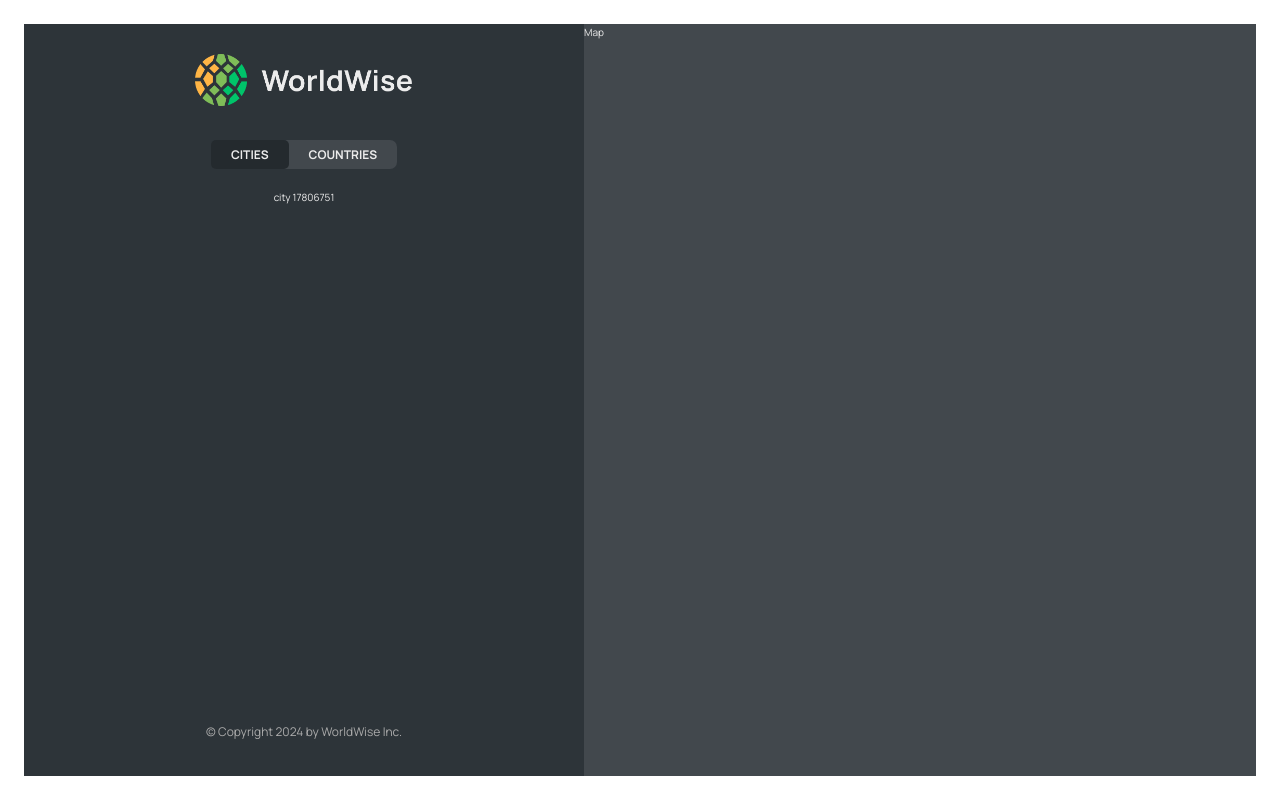
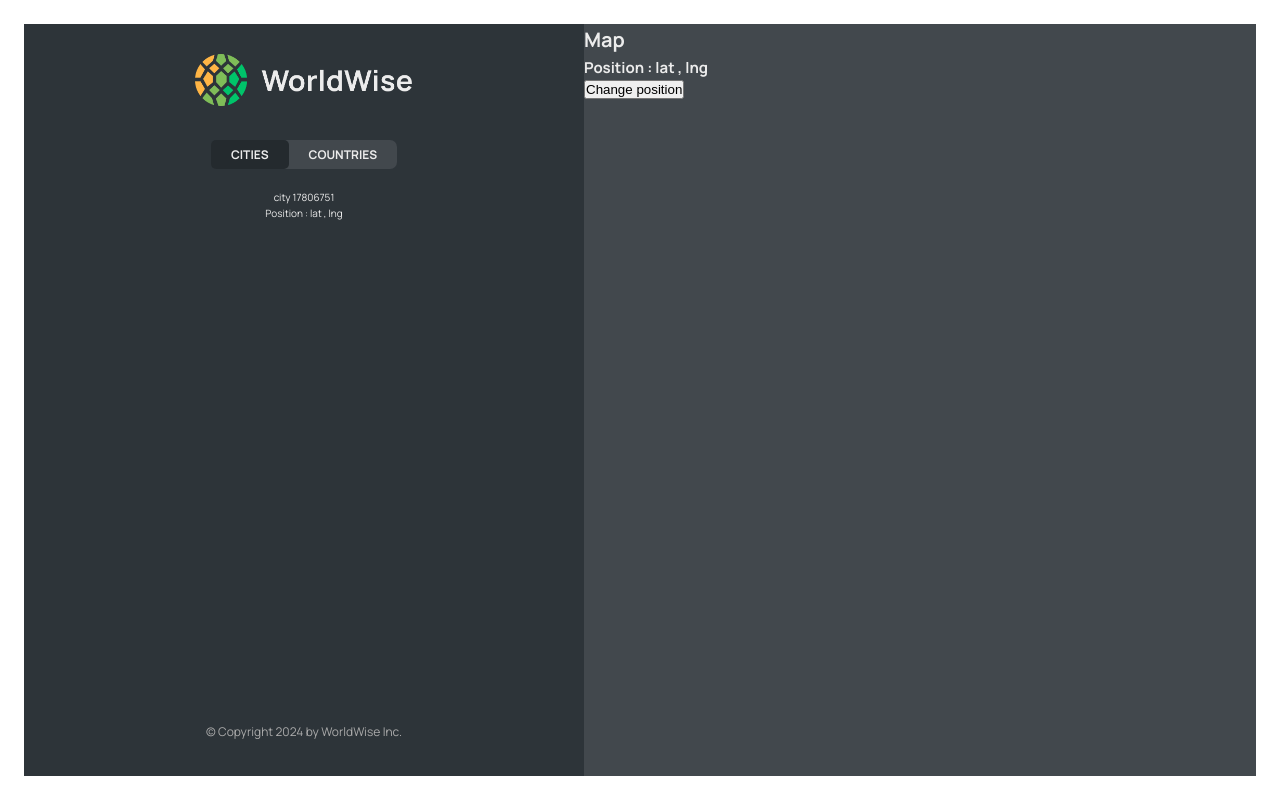
Before and after one commit to ShahadathAlam/worldwise, a React (Vite) app: page /app/cities/17806751 in a window 1280 px wide. Built offline with nearby package versions, Linux system fonts and the light colour scheme; data requests are answered from the project's data file.

Commit message:
Reading & Setting a Query String

```diff
--- a/src/components/City.jsx
+++ b/src/components/City.jsx
@@ -1,4 +1,4 @@
-import { useParams } from "react-router-dom";
+import { useParams, useSearchParams } from "react-router-dom";
 import styles from "./City.module.css";
 
 const formatDate = (date) =>
@@ -11,6 +11,11 @@
 
 function City() {
   const { id } = useParams();
+
+  const [searchParams, setSearchParams] = useSearchParams();
+
+  const lat = searchParams.get("lat");
+  const lng = searchParams.get("lng");
   // console.log(id);
   // TEMP DATA
   const currentCity = {
@@ -21,7 +26,14 @@
   };
 
   const { cityName, emoji, date, notes } = currentCity;
-  return <p>city {id}</p>;
+  return (
+    <>
+      <p>city {id}</p>
+      <p>
+        Position : lat {lat} , lng {lng}
+      </p>
+    </>
+  );
 
   // return (
   //   <div className={styles.city}>
--- a/src/components/CityItem.jsx
+++ b/src/components/CityItem.jsx
@@ -17,11 +17,14 @@
   );
 };
 function CityItem({ city }) {
-  const { cityName, emoji, date, id } = city;
+  const { cityName, emoji, date, id, position } = city;
   console.log(city);
   return (
     <li>
-      <Link className={styles.cityItem} to={`${id}`}>
+      <Link
+        className={styles.cityItem}
+        to={`${id}?lat=${position.lat}&lng=${position.lng}`}
+      >
         <span className={styles.emoji}>{flagemojiToPNG(emoji)}</span>
         <h3 className={styles.name}>{cityName}</h3>
         <time className={styles.date}>({formatDate(date)})</time>
--- a/src/components/Map.jsx
+++ b/src/components/Map.jsx
@@ -1,7 +1,26 @@
+import { useSearchParams } from "react-router-dom";
 import styles from "./Map.module.css";
 
 function Map() {
-  return <div className={styles.mapContainer}>Map</div>;
+  const [searchParams, setSearchParams] = useSearchParams();
+
+  const lat = searchParams.get("lat");
+  const lng = searchParams.get("lng");
+  return (
+    <div className={styles.mapContainer}>
+      <h1>Map</h1>
+      <h2>
+        Position : lat {lat} , lng {lng}
+      </h2>
+      <button
+        onClick={() => {
+          setSearchParams({ lat: 10, lng: 20 });
+        }}
+      >
+        Change position
+      </button>
+    </div>
+  );
 }
 
 export default Map;
```
